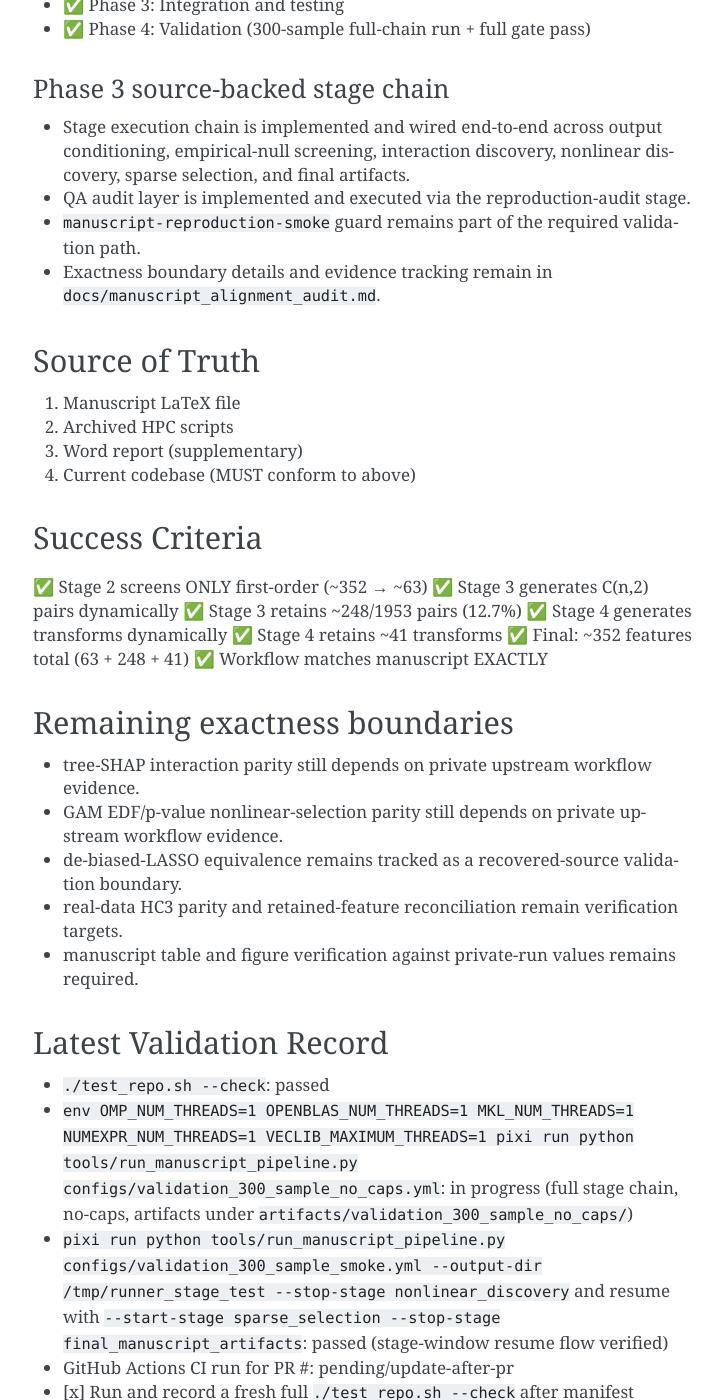
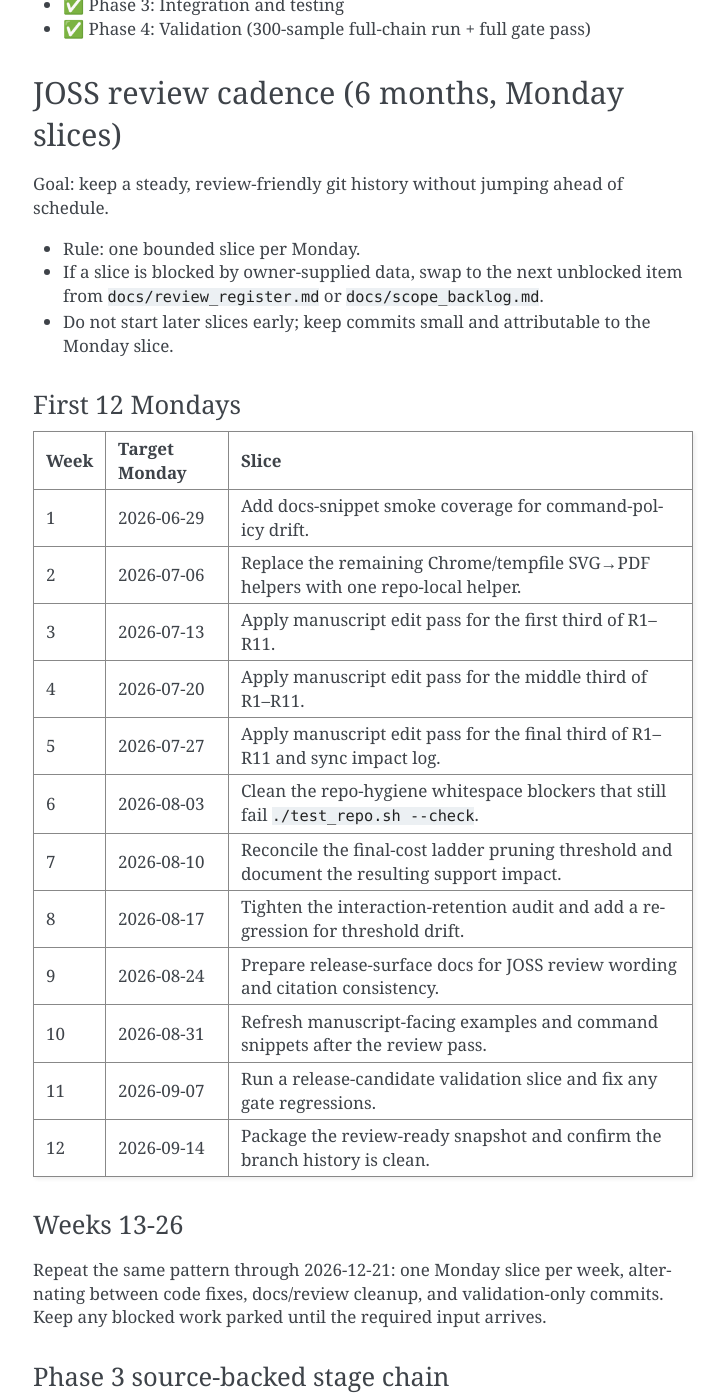
Before and after one commit to NatLabRockies/rfm-pipeline, a Sphinx documentation site: the page built from docs/ENGINEERING_MANIFEST.md, in a window 1280 px wide and 1400 px high, scrolled down 1513 px. Shown: the whole window, without its empty margins (387-1112 px from the left). Built offline with Sphinx 7.4.7, drawn with Linux system fonts in a browser that asks for light colours; some of the changed text lies outside the part shown.

Commit message:
fix(config): pin delta_threshold_override in full-cost rung config + JOSS cadence table
configs/validation_full_dataset_final_cost_04.yml:
- Add delta_threshold_override: 0.002 to final_artifacts block so the
  full-cost manuscript rung uses the documented pruning threshold
  explicitly rather than relying on the code default.

tests/test_config_loader.py:
- Add test_validation_full_dataset_final_cost_04_bakes_in_pruning_override
  to verify the config pin is durable (regression guard for #7 JOSS slice).

docs/ENGINEERING_MANIFEST.md:
- Add JOSS review cadence table (12 Mondays 2026-06-29 through 2026-09-14
  + weeks 13-26 cadence note) matching the AGENT_SYNC draft.

```diff
--- a/docs/ENGINEERING_MANIFEST.md
+++ b/docs/ENGINEERING_MANIFEST.md
@@ -49,6 +49,35 @@
 - ✅ Phase 2: Refactor Stages 2, 3, 4
 - ✅ Phase 3: Integration and testing
 - ✅ Phase 4: Validation (300-sample full-chain run + full gate pass)
+
+## JOSS review cadence (6 months, Monday slices)
+
+Goal: keep a steady, review-friendly git history without jumping ahead of schedule.
+
+- Rule: one bounded slice per Monday.
+- If a slice is blocked by owner-supplied data, swap to the next unblocked item from `docs/review_register.md` or `docs/scope_backlog.md`.
+- Do not start later slices early; keep commits small and attributable to the Monday slice.
+
+### First 12 Mondays
+
+| Week | Target Monday | Slice                                                                                        |
+| ---- | ------------- | -------------------------------------------------------------------------------------------- |
+| 1    | 2026-06-29    | Add docs-snippet smoke coverage for command-policy drift.                                    |
+| 2    | 2026-07-06    | Replace the remaining Chrome/tempfile SVG→PDF helpers with one repo-local helper.            |
+| 3    | 2026-07-13    | Apply manuscript edit pass for the first third of R1–R11.                                    |
+| 4    | 2026-07-20    | Apply manuscript edit pass for the middle third of R1–R11.                                   |
+| 5    | 2026-07-27    | Apply manuscript edit pass for the final third of R1–R11 and sync impact log.                |
+| 6    | 2026-08-03    | Clean the repo-hygiene whitespace blockers that still fail `./test_repo.sh --check`.         |
+| 7    | 2026-08-10    | Reconcile the final-cost ladder pruning threshold and document the resulting support impact. |
+| 8    | 2026-08-17    | Tighten the interaction-retention audit and add a regression for threshold drift.            |
+| 9    | 2026-08-24    | Prepare release-surface docs for JOSS review wording and citation consistency.               |
+| 10   | 2026-08-31    | Refresh manuscript-facing examples and command snippets after the review pass.               |
+| 11   | 2026-09-07    | Run a release-candidate validation slice and fix any gate regressions.                       |
+| 12   | 2026-09-14    | Package the review-ready snapshot and confirm the branch history is clean.                   |
+
+### Weeks 13-26
+
+Repeat the same pattern through 2026-12-21: one Monday slice per week, alternating between code fixes, docs/review cleanup, and validation-only commits. Keep any blocked work parked until the required input arrives.
 
 ### Phase 3 source-backed stage chain
 
```
Also changed, not shown: 2 other files.
